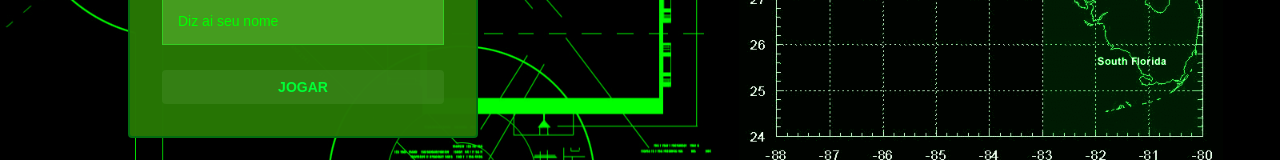
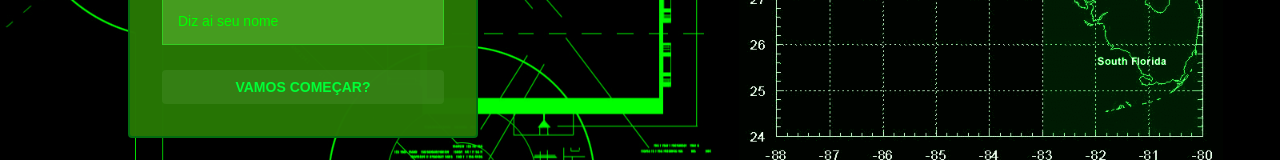
Before and after one commit to souzzataay/nerdQuiz, a Next.js app: page / in a window 1280 px wide. Shown: the part 208-368 px from the top of the page. Built offline with nearby package versions, Linux system fonts and the light colour scheme.

Commit message:
continuando aula 4

```diff
--- a/pages/index.js
+++ b/pages/index.js
@@ -38,7 +38,7 @@
                 value={name}
               />
               <Button type="submit" disabled={name.length === 0}>
-                {`Jogar ${name}`}
+                {`Vamos começar? ${name}`}
               </Button>
             </form>
           </Widget.Content>
--- a/pages/quiz.js
+++ b/pages/quiz.js
@@ -123,7 +123,7 @@
       {JSON.stringify(question,null,4)}
       </pre> */}
 
-      <Button type="submit" disabled={!hasSelectedAlternative}>Confirmar</Button>
+      <Button type="submit" disabled={!hasSelectedAlternative}>Próximo</Button>
 
 
       {isSelectedQuestion && isCorrect && <p>Você acertou!</p>}
```
